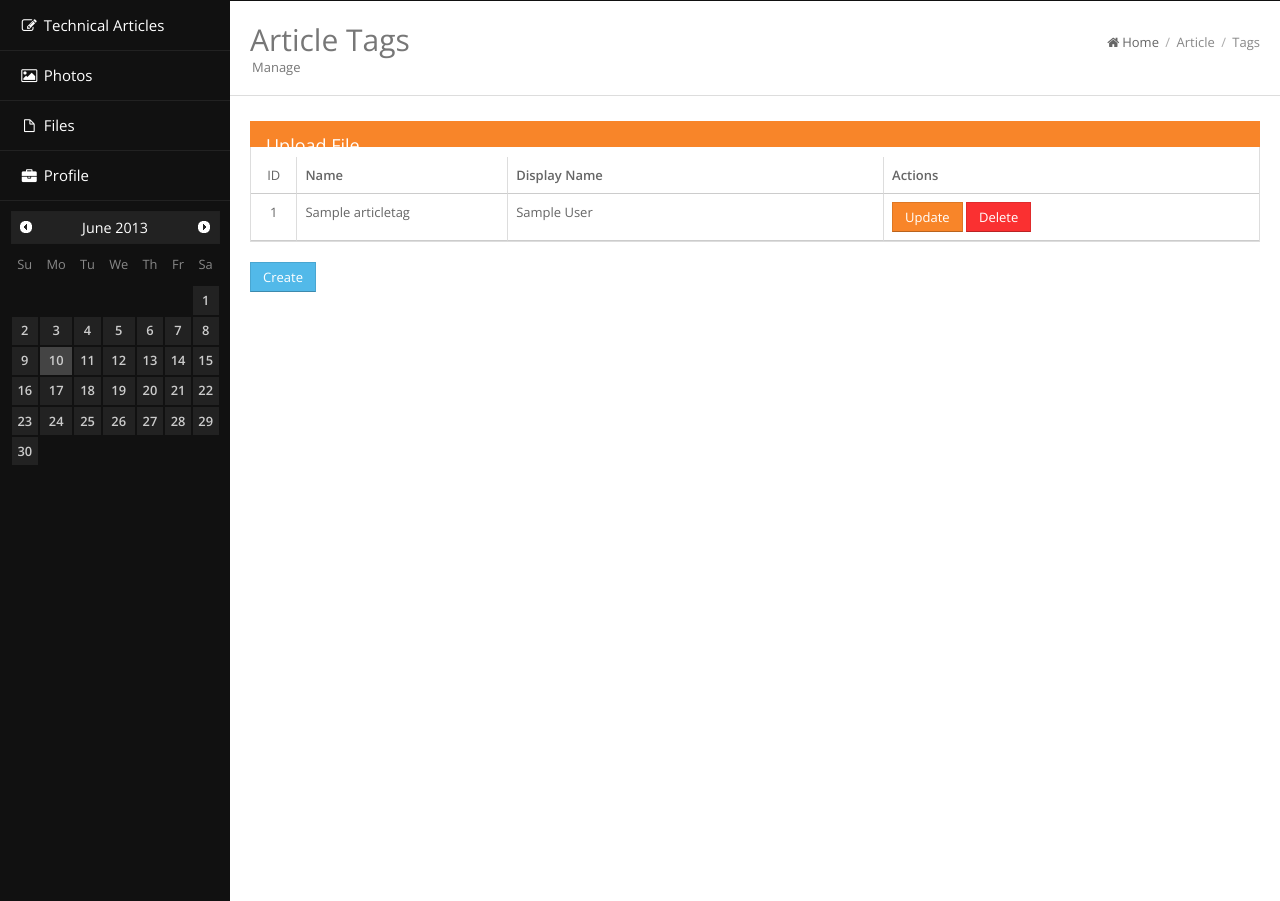
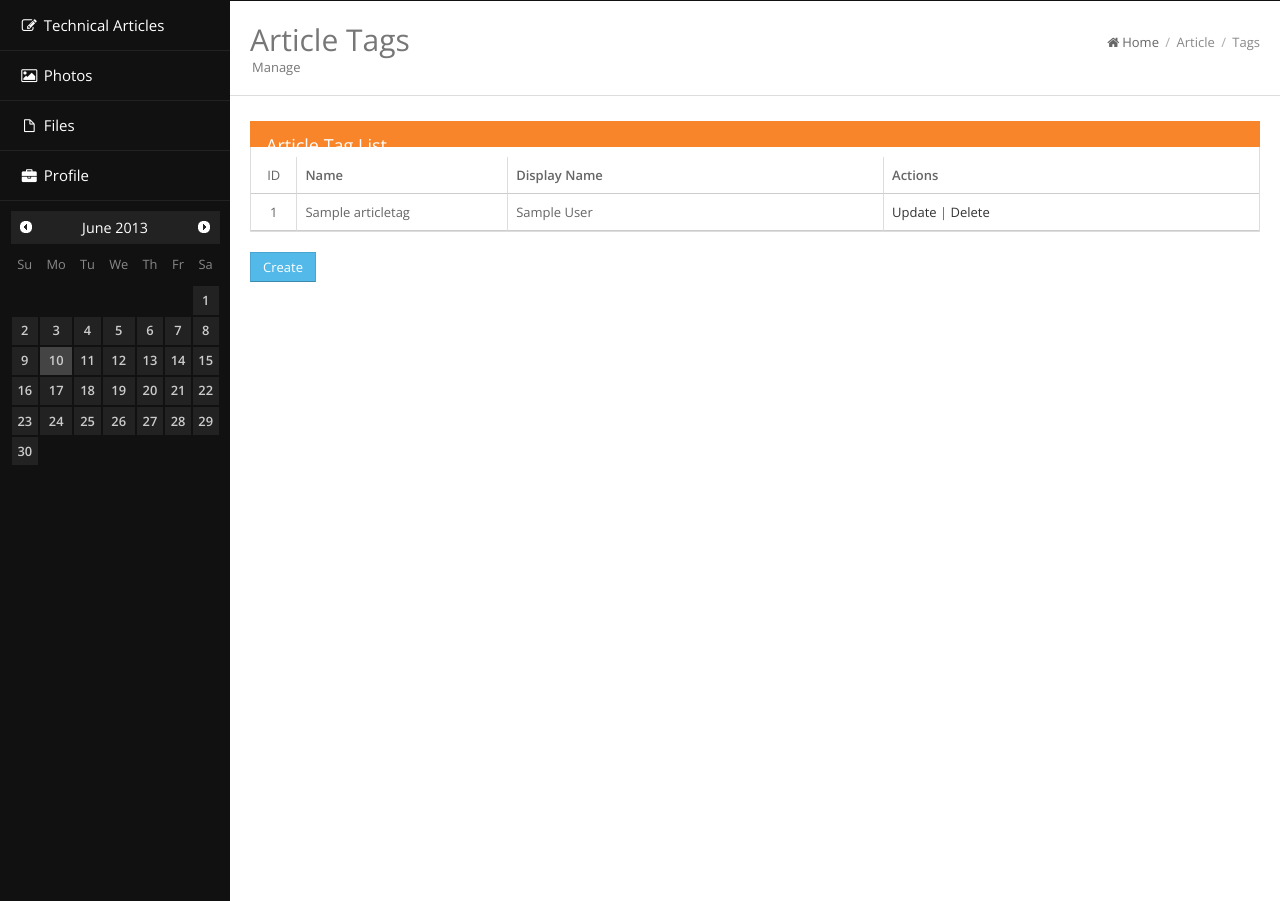
Before and after one commit to shigengyu/Genghis, a Django app: page /article/tag/ in a window 1280 px wide. Shown: the part 44-945 px from the top of the page. Run offline with Django 3.2, Linux system fonts and the light colour scheme; tables that the repository leaves empty hold one stand-in row (values such as "Sample post").

Commit message:
Incremental checkin

```diff
--- a/src/article/templates/article_tag_confirm_delete.html
+++ b/src/article/templates/article_tag_confirm_delete.html
@@ -7,11 +7,11 @@
 <div class="row-fluid">
 	<div class="span12">
 		<h6>
-			Are you sure to delete article <span class="red"><strong>{{ article.subject }}</strong></span> ?
+			Are you sure to delete article tag <span class="red"><strong>{{ tag.name }}</strong></span> ?
 		</h6>
 		<hr />
 
-		<form class="form-horizontal" action="/article/delete/{{ id }}/"
+		<form class="form-horizontal" action="/article/tag/delete/{{ tag.id }}/"
 			method="post">
 
 			{% csrf_token %}
@@ -28,7 +28,7 @@
 <script>
 	$().ready(function() {
 		$('#cancel').click(function() {
-			location.href = '/article'
+			location.href = '/article/tag'
 		});
 	});
 </script>
--- a/src/article/templates/article_tag_list.html
+++ b/src/article/templates/article_tag_list.html
@@ -7,7 +7,7 @@
 	<div class="widget worange">
 		<!-- Widget head -->
 		<div class="widget-head">
-			<div class="pull-left">Upload File</div>
+			<div class="pull-left">Article Tag List</div>
 		</div>
 
 		<!-- Widget content -->
@@ -25,8 +25,8 @@
 					<td>{{ tag.name }}</td>
 					<td>{{ tag.display_name }}</td>
 					<td>
-						<button class="btn btn-warning update">Update</button>
-						<button class="btn btn-danger delete">Delete</button>
+						<a href="/article/tag/update/{{ tag.id }}">Update</a> |
+						<a href="/article/tag/delete/{{ tag.id }}">Delete</a>
 					</td>
 				</tr>
 				{% endfor %}
@@ -35,26 +35,16 @@
 	</div>
 	<!-- Widget ends -->
 
-	<button class="btn btn-info">Create</button>
+	<button id="create" class="btn btn-info">Create</button>
 
 </div>
-{% endblock %} {% block script %}
+{% endblock %}
+
+{% block script %}
 <script>
 	$().ready(function() {
-		$('.update').each(function(index, element) {
-			var id = $(this).parent().siblings().get(0).innerHTML;
-			var url = '/article/tag/update/' + id;
-			$(this).click(function() {
-				location.href = url;
-			});
-		});
-
-		$('.delete').each(function(index, element) {
-			var id = $(this).parent().siblings().get(0).innerHTML;
-			var url = '/article/tag/delete/' + id;
-			$(this).click(function() {
-				location.href = url;
-			});
+		$('#create').click(function() {
+			location.href = '/article/tag/create'
 		});
 	});
 </script>
--- a/src/article/views.py
+++ b/src/article/views.py
@@ -7,7 +7,9 @@ from django.contrib.auth.decorators import login_required
 from article.models import Article, ArticleTag
 from article.forms import ArticleForm, ArticleTagForm
 from home.models import PathItem
+from home.authentication import RequireLogin, RequireAdmin
 
+ARTICLE_PATH_ITEM = PathItem('/article', 'Article')
 
 class ArticleList(TemplateView):
     template_name = 'article_list.html'
@@ -15,7 +17,7 @@ class ArticleList(TemplateView):
     def get_context_data(self, **kwargs):
         context = super(ArticleList, self).get_context_data(**kwargs)
         context['articles'] = Article.objects.order_by('-create_date_time').select_related()
-        context['path'] = (PathItem('/article', 'Article'),)
+        context['path'] = (ARTICLE_PATH_ITEM,)
         return context
 
 
@@ -26,7 +28,7 @@ class ArticleDetail(DetailView):
     def get_context_data(self, **kwargs):
         context = super(ArticleDetail, self).get_context_data(**kwargs)
         context['article'] = self.object
-        context['path'] = (PathItem('/article', 'Article'), PathItem('/article/detail/' + str(self.object.pk), 'Article Detail'))
+        context['path'] = (ARTICLE_PATH_ITEM, PathItem('/article/detail/' + str(self.object.pk), 'Article Detail'))
         return context
 
 
@@ -35,12 +37,17 @@ class ArticleCreate(CreateView):
     form_class = ArticleForm
     success_url = '/article'
 
+    @RequireAdmin
+    def get(self, request, *args, **kwargs):
+        return super(ArticleCreate, self).get(request, *args, **kwargs)
+
     def get_context_data(self, **kwargs):
         context = super(ArticleCreate, self).get_context_data(**kwargs)
         context['action'] = 'create'
-        context['path'] = (PathItem('/article', 'Article'), PathItem('/article/create', 'Create Article'))
+        context['path'] = (ARTICLE_PATH_ITEM, PathItem('/article/create', 'Create Article'))
         return context
 
+    @RequireAdmin
     def form_valid(self, form):
         if (not self.request.user.is_authenticated()):
             return HttpResponseRedirect('/home/login')
@@ -59,21 +66,23 @@ class ArticleUpdate(UpdateView):
     form_class = ArticleForm
     success_url = '/article'
 
+    @RequireAdmin
+    def get(self, request, *args, **kwargs):
+        return super(ArticleUpdate, self).get(request, *args, **kwargs)
+
     def get_context_data(self, **kwargs):
         context = super(ArticleUpdate, self).get_context_data(**kwargs)
         context['action'] = 'update'
         context['id'] = self.object.pk
-        context['path'] = (PathItem('/article', 'Article'), PathItem('/article/update/' + str(self.object.pk), 'Update Article'))
+        context['path'] = (ARTICLE_PATH_ITEM, PathItem('/article/update/' + str(self.object.pk), 'Update Article'))
         return context
 
     def get_queryset(self):
         queryset = Article.objects.all()
         return queryset
 
+    @RequireAdmin
     def form_valid(self, form):
-        if (not self.request.user.is_authenticated()):
-            return HttpResponseRedirect('/home/login')
-
         data = self.object
         data.update_date_time = datetime.now()
         return super(ArticleUpdate, self).form_valid(form)
@@ -84,21 +93,23 @@ class ArticleDelete(DeleteView):
     form_class = ArticleForm
     success_url = '/article'
 
+    @RequireAdmin
+    def get(self, request, *args, **kwargs):
+        return super(ArticleDelete, self).get(request, *args, **kwargs)
+
     def get_context_data(self, **kwargs):
         context = super(ArticleDelete, self).get_context_data(**kwargs)
         context['id'] = self.object.pk
         context['article'] = self.object
-        context['path'] = (PathItem('/article', 'Article'), PathItem('/article/delete/' + str(self.object.pk), 'Confirm Delete Article'))
+        context['path'] = (ARTICLE_PATH_ITEM, PathItem('/article/delete/' + str(self.object.pk), 'Confirm Delete Article'))
         return context
 
     def get_queryset(self):
         queryset = Article.objects.all()
         return queryset
 
+    @RequireAdmin
     def delete(self, request, *args, **kwargs):
-        if (not self.request.user.is_authenticated()):
-            return HttpResponseRedirect('/home/login')
-
         return super(ArticleDelete, self).delete(request)
 
 
@@ -108,7 +119,7 @@ class ArticleTagList(TemplateView):
     def get_context_data(self, **kwargs):
         context = super(ArticleTagList, self).get_context_data(**kwargs)
         context['article_tags'] = ArticleTag.objects.order_by('display_name')
-        context['path'] = (PathItem('/article', 'Article'), PathItem('/article/tag', 'Tags'))
+        context['path'] = (ARTICLE_PATH_ITEM, PathItem('/article/tag', 'Tags'))
         return context
 
 
@@ -117,12 +128,17 @@ class ArticleTagCreate(CreateView):
     form_class = ArticleTagForm
     success_url = '/article/tag'
 
+    @RequireAdmin
+    def get(self, request, *args, **kwargs):
+        return super(ArticleTagCreate, self).get(request, *args, **kwargs)
+
     def get_context_data(self, **kwargs):
         context = super(ArticleTagCreate, self).get_context_data(**kwargs)
         context['action'] = 'create'
-        context['path'] = (PathItem('/article', 'Article'), PathItem('/article/tag', 'Tags'), PathItem('/article/tag/create', 'Create Tag'))
+        context['path'] = (ARTICLE_PATH_ITEM, PathItem('/article/tag', 'Tags'), PathItem('/article/tag/create', 'Create Tag'))
         return context
 
+    @RequireAdmin
     def form_valid(self, form):
         data = form.save(commit=False)
         data.save()
@@ -134,17 +150,22 @@ class ArticleTagUpdate(UpdateView):
     form_class = ArticleTagForm
     success_url = '/article/tag'
 
+    @RequireAdmin
+    def get(self, request, *args, **kwargs):
+        return super(ArticleTagUpdate, self).get(request, *args, **kwargs)
+
     def get_context_data(self, **kwargs):
         context = super(ArticleTagUpdate, self).get_context_data(**kwargs)
         context['action'] = 'update'
         context['id'] = self.object.pk
-        context['path'] = (PathItem('/article', 'Article'), PathItem('/article/tag', 'Tags'), PathItem('/article/tag/update/' + str(self.object.pk), 'Update Tag'))
+        context['path'] = (ARTICLE_PATH_ITEM, PathItem('/article/tag', 'Tags'), PathItem('/article/tag/update/' + str(self.object.pk), 'Update Tag'))
         return context
 
     def get_queryset(self):
         queryset = ArticleTag.objects.all()
         return queryset
 
+    @RequireAdmin
     def form_valid(self, form):
         return super(ArticleTagUpdate, self).form_valid(form)
 
@@ -154,6 +175,20 @@ class ArticleTagDelete(DeleteView):
     form_class = ArticleTagForm
     success_url = '/article/tag'
 
+    @RequireAdmin
+    def get(self, request, *args, **kwargs):
+        return super(ArticleTagDelete, self).get(request, *args, **kwargs)
+
+    def get_context_data(self, **kwargs):
+        context = super(ArticleTagDelete, self).get_context_data(**kwargs)
+        context['tag'] = self.object
+        context['path'] = (ARTICLE_PATH_ITEM, PathItem('/article/tag', 'Tags'), PathItem('/article/tag/delete/' + str(self.object.pk), 'Confirm Delete Article Tag'))
+        return context
+
     def get_queryset(self):
         queryset = ArticleTag.objects.all()
         return queryset
+
+    @RequireAdmin
+    def delete(self, request, *args, **kwargs):
+        return super(ArticleTagDelete, self).delete(request)
--- a/src/genghis/settings.py
+++ b/src/genghis/settings.py
@@ -174,8 +174,6 @@ TEMPLATE_CONTEXT_PROCESSORS = DEFAULT_TEMPLATE_CONTEXT_PROCESSORS + (
 
 AUTHENTICATION_BACKENDS = (
     'social_auth.backends.facebook.FacebookBackend',
-    'social_auth.backends.google.GoogleOAuthBackend',
-    'social_auth.backends.google.GoogleOAuth2Backend',
     'social_auth.backends.google.GoogleBackend',
     'social_auth.backends.contrib.linkedin.LinkedinBackend',
     'social_auth.backends.contrib.live.LiveBackend',
--- a/src/home/models.py
+++ b/src/home/models.py
@@ -1,5 +1,6 @@
 from django.db import models
 from django.db.models.base import Model
+from django.contrib.auth.models import User
 
 # Create your models here.
 
--- a/src/templates/base.html
+++ b/src/templates/base.html
@@ -82,7 +82,7 @@
 				</ul>
 
 				<!-- Admin -->
-				{% if is_admin %}
+				{% if request.user.is_authenticated and is_admin %}
 				<ul class="nav pull-right">
 					<li class="dropdown pull-right">
 						<a data-toggle="dropdown" class="dropdown-toggle" href="#">
```
Also changed, not shown: src/files/views.py (+7 -7 lines), src/home/authentication.py (+3 -4 lines), src/article/templates/article_list.html (line endings or trailing spaces), src/sqlite.db.
